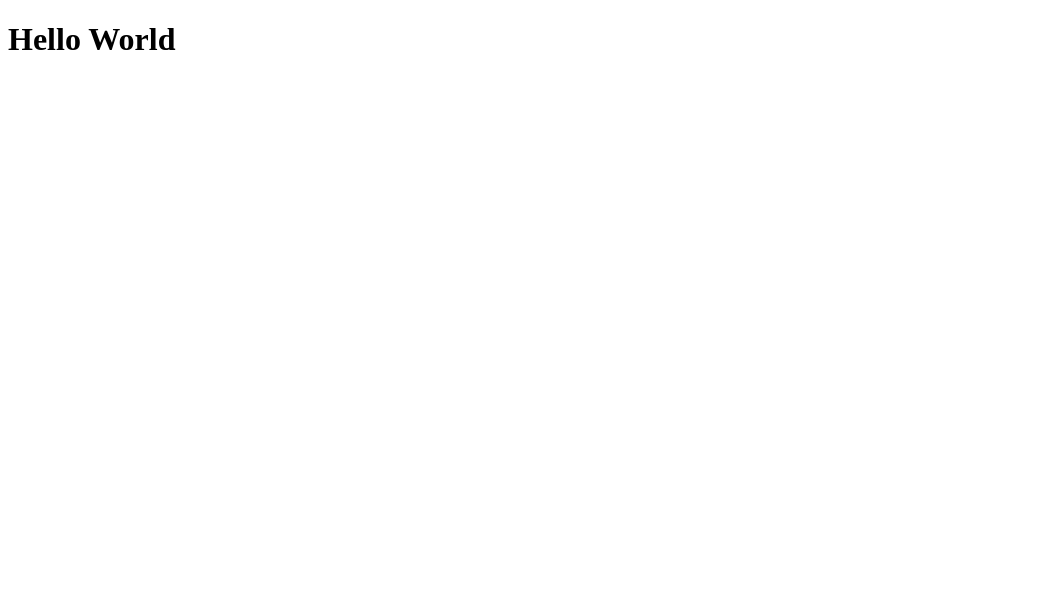
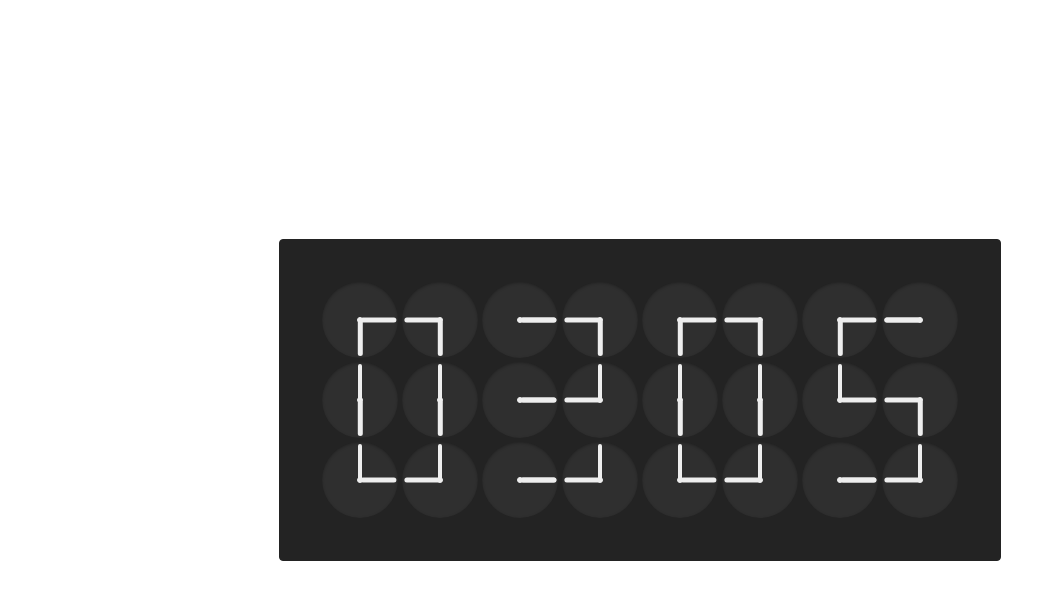
Before and after one commit to arunkumarun/clock-hive, a Vue app: page / in a window 1280 px wide. Shown: the top 600 px of the page, without its empty margins (0-1056 px from the left). Built offline with nearby package versions, Linux system fonts and the light colour scheme.

Commit message:
Clock Digit design
- Used 3x2 matrix to construct the digits

```diff
--- a/src/App.vue
+++ b/src/App.vue
@@ -1,10 +1,19 @@
 <template>
-  <h1>Hello World</h1>
+  <div class="wrapper">
+    <ClockHive/>
+  </div>
 </template>
 
 <script setup lang="ts">
+import ClockHive from "./components/ClockHive.vue";
 </script>
 
 <style scoped>
-
+.wrapper {
+  display: grid;
+  height: 100vh;
+  width: 100%;
+  place-items: center;
+  place-content: center;
+}
 </style>
--- /dev/null
+++ b/src/components/Clock.vue
@@ -0,0 +1,110 @@
+<template>
+  <div class="clock">
+    <div class="clock-face">
+      <span class="arm hours" :style="{transform: `rotate(${hourAngle}deg)`}"></span>
+      <span class="arm minutes" :style="{transform: `rotate(${minuteAngle}deg)`}"></span>
+      <span class="circle"></span>
+    </div>
+  </div>
+</template>
+
+<script setup lang="ts">
+import {computed} from "vue";
+
+const props = withDefaults(defineProps<{
+  hour?: number;
+  minute?: number;
+}>(), {
+  hour: 0,
+  minute: 0,
+});
+
+const hourAngle = computed(() => {
+  return props.hour * (360 / 12);
+});
+
+const minuteAngle = computed(() => {
+  return props.minute * (360 / 60);
+});
+</script>
+
+<style scoped>
+.clock {
+  --_ow: clamp(5rem, 50px, 50px);
+  --_w: 95cqi;
+  --_sz: 12cqi;
+  --_r: calc((var(--_w) - var(--_sz)) / 2);
+
+  background: transparent;
+  block-size: var(--_ow);
+  container-type: inline-size;
+  font-family: ui-sans-serif, system-ui, sans-serif;
+  inline-size: var(--_ow);
+  margin-inline: auto;
+  display: grid;
+  place-content: center;
+}
+
+.clock-face {
+  display: grid;
+  aspect-ratio: 1;
+  background: #2F2F2F;
+  border-radius: 50%;
+  block-size: var(--_w);
+  list-style-type: none;
+  inline-size: var(--_w);
+  padding: unset;
+  box-shadow: inset 0 1px 3px rgba(0, 0, 0, .25);
+  position: relative;
+}
+
+.arm {
+  background-color: var(--_abg);
+  border-radius: calc(var(--_aw) * 2);
+  display: block;
+  height: var(--_ah);
+  left: calc((var(--_w) - var(--_aw)) / 2);
+  position: absolute;
+  top: calc((var(--_w) / 2) - var(--_ah));
+  transform: rotate(0deg);
+  transform-origin: bottom;
+  width: var(--_aw);
+  transition: transform 0.5s ease-in-out;
+}
+
+.minutes {
+  --_abg: #eeeeee;
+  --_ah: 45cqi;
+  --_aw: 6cqi;
+  /*animation: turn 60s steps(60, end) infinite;
+  animation-delay: 0ms;*/
+}
+
+.hours {
+  --_abg: #eeeeee;
+  --_ah: 45cqi;
+  --_aw: 6cqi;
+  /*animation: turn 10s linear infinite;
+  animation-delay: 0ms;*/
+  position: relative;
+}
+
+.circle {
+  --_csize: 5cqi;
+  position: absolute;
+  top: calc(50%);
+  left: calc(50%);
+  transform: translate(-50%, -50%);
+  height: var(--_csize);
+  width: var(--_csize);
+  border-radius: 50%;
+  border: 1cqi solid #eeeeee;
+  background-color: #eeeeee;
+}
+
+@keyframes turn {
+  to {
+    transform: rotate(1turn);
+  }
+}
+</style>
--- /dev/null
+++ b/src/components/ClockHive.vue
@@ -0,0 +1,54 @@
+<template>
+  <div class="clock-hive">
+    <div v-for="digit in digits">
+      <Digit :digit-matrix="digitMatrix" :digit="digit"/>
+    </div>
+  </div>
+</template>
+<script setup lang="ts">
+import Digit from "./Digit.vue";
+import {computed, onMounted, onUnmounted, ref} from "vue";
+import type {DigitKey} from "../util/digits/DigitUtil.ts";
+
+const currentDate = ref(new Date());
+
+const digitMatrix = ref<[number, number]>([3, 2]);
+
+const digits = computed<DigitKey[]>(() => {
+  const date = currentDate.value.toTimeString().slice(0, 8);
+  return [
+    Number(date.charAt(0)),
+    Number(date.charAt(1)),
+    Number(date.charAt(3)),
+    Number(date.charAt(4)),
+    /*Number(date.charAt(6)),
+    Number(date.charAt(7)),*/
+  ] as DigitKey[];
+});
+
+// Update the date every second
+let intervalId: number;
+onMounted(() => {
+  intervalId = setInterval(() => {
+    currentDate.value = new Date(); // Update the current date
+  }, 1000); // Check every second
+});
+
+// Cleanup interval when component is unmounted
+onUnmounted(() => {
+  clearInterval(intervalId);
+});
+</script>
+
+<style scoped>
+.clock-hive {
+  --clock-color: #232323;
+  border: 1px solid var(--clock-color);
+  border-radius: 4px;
+  display: grid;
+  grid-auto-flow: column;
+  overflow: hidden;
+  padding: 40px;
+  background-color: var(--clock-color);
+}
+</style>
--- /dev/null
+++ b/src/components/Digit.vue
@@ -0,0 +1,35 @@
+<template>
+  <div class="digit">
+    <template v-for="(row, rowIndex) in digitClockHandMatrix">
+      <div v-for="(clockHand, index) in row" :key="`${rowIndex}-${index}`">
+        <Clock :hour="clockHand.hour" :minute="clockHand.minute"/>
+      </div>
+    </template>
+  </div>
+</template>
+
+<script setup lang="ts">
+import Clock from "./Clock.vue";
+import {type DigitKey, digitClockHandMap} from "../util/digits/DigitUtil.ts";
+import {computed} from "vue";
+
+const props = defineProps<{
+  digitMatrix: [number, number];
+  digit: DigitKey
+}>();
+
+const digitClockHandMatrix = computed(() => {
+  return digitClockHandMap[props.digitMatrix[0]][props.digitMatrix[1]][props.digit];
+});
+</script>
+
+<style scoped>
+
+.digit {
+  --_digit-row: 3;
+  --_digit-col: 2;
+  display: grid;
+  grid-template-columns: repeat(var(--_digit-col), minmax(0, 1fr));
+  grid-template-rows: repeat(var(--_digit-row), minmax(0, 1fr));
+}
+</style>
--- a/src/style.css
+++ b/src/style.css
@@ -0,0 +1,6 @@
+html, body {
+    height: 100vh;
+    width: 100vw;
+    margin: 0;
+    padding: 0;
+}
--- /dev/null
+++ b/src/util/digits/Digit3x2.ts
@@ -0,0 +1,56 @@
+import type {ClockHand, DigitClockHand} from "./DigitUtil.ts";
+
+export const noneHand: ClockHand = {hour: 7.5, minute: 37.5};
+
+export const digit3x2: DigitClockHand = {
+  0: [
+    [{hour: 3, minute: 30}, {hour: 9, minute: 30}],
+    [{hour: 12, minute: 30}, {hour: 12, minute: 30}],
+    [{hour: 3, minute: 0}, {hour: 9, minute: 0}],
+  ],
+  1: [
+    [noneHand, {hour: 30, minute: 30}],
+    [noneHand, {hour: 12, minute: 30}],
+    [noneHand, {hour: 12, minute: 0}],
+  ],
+  2: [
+    [{hour: 3, minute: 15}, {hour: 9, minute: 30}],
+    [{hour: 6, minute: 15}, {hour: 12, minute: 45}],
+    [{hour: 3, minute: 0}, {hour: 9, minute: 45}],
+  ],
+  3: [
+    [{hour: 3, minute: 15}, {hour: 9, minute: 30}],
+    [{hour: 3, minute: 15}, {hour: 12, minute: 45}],
+    [{hour: 3, minute: 15}, {hour: 9, minute: 0}],
+  ],
+  4: [
+    [{hour: 6, minute: 30}, {hour: 6, minute: 30}],
+    [{hour: 12, minute: 15}, {hour: 12, minute: 30}],
+    [noneHand, {hour: 12, minute: 0}],
+  ],
+  5: [
+    [{hour: 3, minute: 30}, {hour: 9, minute: 45}],
+    [{hour: 12, minute: 15}, {hour: 9, minute: 30}],
+    [{hour: 3, minute: 15}, {hour: 9, minute: 0}],
+  ],
+  6: [
+    [{hour: 3, minute: 30}, {hour: 9, minute: 45}],
+    [{hour: 12, minute: 30}, {hour: 9, minute: 30}],
+    [{hour: 3, minute: 0}, {hour: 9, minute: 0}],
+  ],
+  7: [
+    [{hour: 3, minute: 15}, {hour: 9, minute: 30}],
+    [noneHand, {hour: 12, minute: 30}],
+    [noneHand, {hour: 12, minute: 0}],
+  ],
+  8: [
+    [{hour: 3, minute: 30}, {hour: 9, minute: 30}],
+    [{hour: 12, minute: 15}, {hour: 12, minute: 45}],
+    [{hour: 3, minute: 0}, {hour: 9, minute: 0}],
+  ],
+  9: [
+    [{hour: 3, minute: 30}, {hour: 9, minute: 30}],
+    [{hour: 12, minute: 15}, {hour: 12, minute: 30}],
+    [{hour: 3, minute: 15}, {hour: 9, minute: 0}],
+  ],
+}
--- /dev/null
+++ b/src/util/digits/DigitUtil.ts
@@ -0,0 +1,32 @@
+import {digit3x2} from "./Digit3x2.ts";
+
+export interface ClockHand {
+  hour: number;
+  minute: number;
+}
+
+export interface DigitClockHand {
+  0: ClockHand[][];
+  1: ClockHand[][];
+  2: ClockHand[][];
+  3: ClockHand[][];
+  4: ClockHand[][];
+  5: ClockHand[][];
+  6: ClockHand[][];
+  7: ClockHand[][];
+  8: ClockHand[][];
+  9: ClockHand[][];
+}
+
+export type DigitKey = keyof DigitClockHand;
+
+export type DigitClockHandMap = Record<number, Record<number, DigitClockHand>>;
+
+
+export const digitClockHandMap: DigitClockHandMap = {
+  3: {
+    2: {
+      ...digit3x2,
+    }
+  }
+};
```
